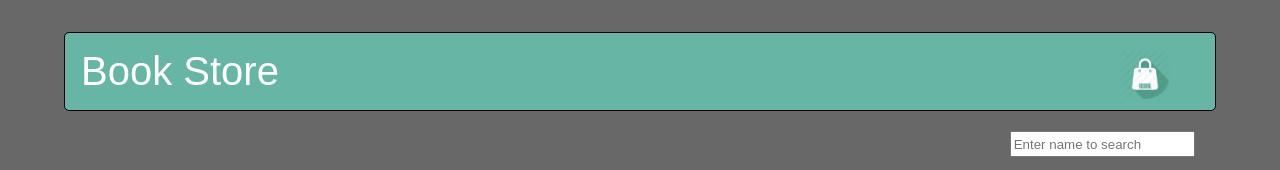
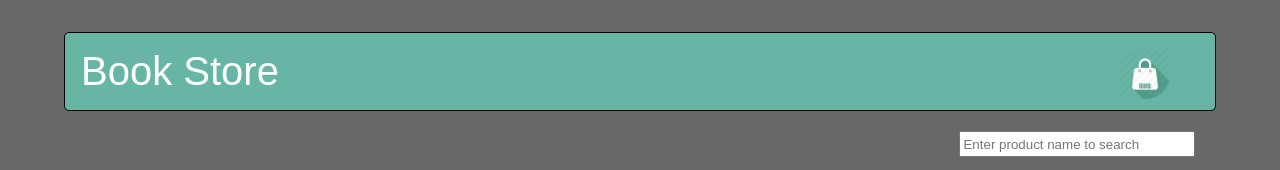
Before and after one commit to varshasaha/shopping-assignment, a React app in the folder book-store/: page / in a window 1280 px wide. Shown: the top 170 px of the page. Built offline with nearby package versions, Linux system fonts and the light colour scheme.

Commit message:
threshold added for each user and stock maintainence for product

```diff
--- a/book-store/src/index.css
+++ b/book-store/src/index.css
@@ -110,6 +110,7 @@
 
 .descProduct > div{
   display: inline-block;
+  pointer-events: none;
 }
 
 .descProduct > div:nth-child(odd){
@@ -151,4 +152,5 @@
   bottom:0;
   margin-right:1em;
   height: 20px;
+  width: 20%;
 }
--- a/book-store/src/index.js
+++ b/book-store/src/index.js
@@ -36,7 +36,7 @@
         return (
             <div>
                 <div className="searchBox">
-                    <input type="text" placeholder="Enter name to search" onChange = {(e) => {
+                    <input type="text" placeholder="Enter product name to search" onChange = {(e) => {
                                                                 var value = e.target.value;
                                                                 setTimeout(() => {
                                                                 if(timeoutId){
@@ -153,117 +153,88 @@
 class App extends React.Component {
     constructor(){
         super();
+        this.threshold = 10;
         this.books = [
             {
                 id: '1',
                 name: 'book1',
-                description: 'description'
+                description: 'description',
+                quantity: 5
             },
             {
                 id: '2',
                 name: 'book2',
-                description: 'description'
+                description: 'description',
+                quantity: 5
             },
             {
                 id: '3',
                 name: 'book3',
-                description: 'description'
+                description: 'description',
+                quantity: 10
             },
             {
                 id: '4',
                 name: 'book4',
-                description: 'description'
+                description: 'description',
+                quantity: 5
             },
             {
                 id: '5',
                 name: 'book5',
-                description: 'description'
+                description: 'description',
+                quantity: 5
             },
             {
                 id: '6',
                 name: 'book6',
-                description: 'description'
+                description: 'description',
+                quantity: 5
             },
             {
                 id: '7',
                 name: 'book7',
-                description: 'description'
+                description: 'description',
+                quantity: 5
             },
             {
                 id: '8',
                 name: 'book8',
-                description: 'description'
+                description: 'description',
+                quantity: 5
             },
             {
                 id: '9',
                 name: 'book9',
-                description: 'description'
+                description: 'description',
+                quantity: 5
             },
             {
                 id: '10',
                 name: 'book10',
-                description: 'description'
+                description: 'description',
+                quantity: 5
             }
         ];
         this.state = {
             cart: [],
-            books: [
-                {
-                    id: '1',
-                    name: 'book1',
-                    description: 'description'
-                },
-                {
-                    id: '2',
-                    name: 'book2',
-                    description: 'description'
-                },
-                {
-                    id: '3',
-                    name: 'book3',
-                    description: 'description'
-                },
-                {
-                    id: '4',
-                    name: 'book4',
-                    description: 'description'
-                },
-                {
-                    id: '5',
-                    name: 'book5',
-                    description: 'description'
-                },
-                {
-                    id: '6',
-                    name: 'book6',
-                    description: 'description'
-                },
-                {
-                    id: '7',
-                    name: 'book7',
-                    description: 'description'
-                },
-                {
-                    id: '8',
-                    name: 'book8',
-                    description: 'description'
-                },
-                {
-                    id: '9',
-                    name: 'book9',
-                    description: 'description'
-                },
-                {
-                    id: '10',
-                    name: 'book10',
-                    description: 'description'
-                }
-            ]
+            books: this.books
         }
     };
 
     addToCart(book){
         var cart = this.state.cart;
+        var books = this.state.books;
+        if(this.limitReached(cart,this.threshold)){
+            return;
+        }
+        if(this.productInStock(book,books)){
+            var itemOfIndex = this.state.books.findIndex(item => item.id === book.id);
+            books[itemOfIndex].quantity-=1;
+        }
+        else{
+            return;
+        }
         var bookWithQuantity = Object.assign({},book);
         bookWithQuantity.quantity = 1;
         if(!updateQuantity(cart,bookWithQuantity)){
@@ -273,9 +244,29 @@
         }
         else{
             this.setState({
-                cart: cart
+                cart: cart,
+                books: books
             });
         }
+    }
+
+    productInStock(product,stock){
+        var item = stock.find((item) => (item.id === product.id));
+        if(item.quantity == 0){
+            return 0;
+        }
+        return 1;
+    }
+
+    limitReached(arr,limit){
+        if(arr.length>0) {
+            var count = arr.reduce((total, item) => ({quantity: total.quantity + item.quantity}));
+            if (count.quantity < limit) {
+                return 0;
+            }
+            return 1;
+        }
+        return 0;
     }
 
     changeQuantity(book,value) {
```
